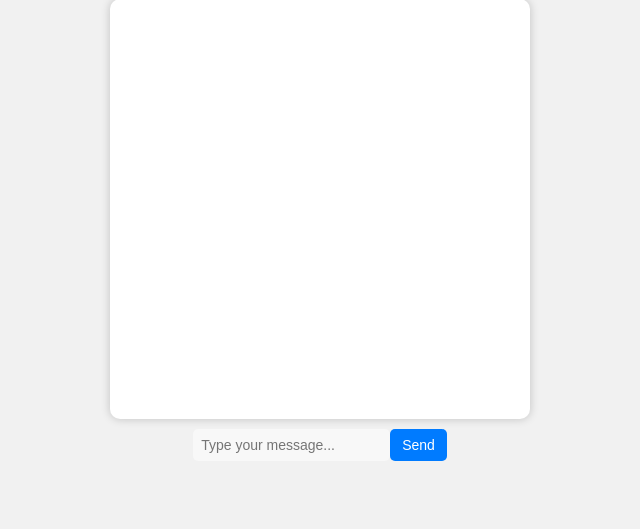
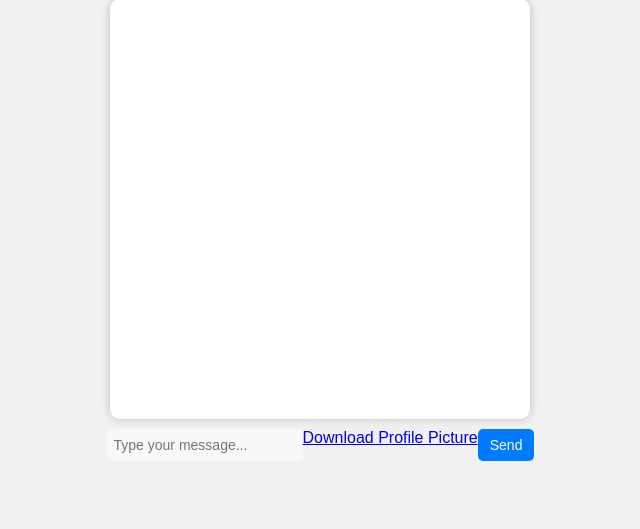
Before and after one commit to EricNdivo/Chatapp, a Django app: page / in a window 1280 px wide. Shown: the part 210-739 px from the top of the page, without its empty margins (320-960 px from the left). Run offline with Django 4.2, Linux system fonts and the light colour scheme.

Commit message:
UI Functionality

```diff
--- a/chatapp/chat/urls.py
+++ b/chatapp/chat/urls.py
@@ -7,6 +7,7 @@ urlpatterns = [
     path('room/<str:room_name>/', views.chat_room, name='chat_room'),
     path('', views.home, name='home'),
     path('chat',views.chat,name='chat'),
-    path('help',views.help,name='help')
+    path('help',views.help,name='help'),
+    path('download-profile-picture/<int:user_id>/',views.download_profile_picture, name='download_profile_picture'),
 
 ]
--- a/chatapp/chat/views.py
+++ b/chatapp/chat/views.py
@@ -3,6 +3,10 @@ from django.shortcuts import render
 from django.shortcuts import render
 from django.shortcuts import render
 from .consumers import ImageConsumer
+from django.http import FileResponse
+from django.shortcuts import get_object_or_404
+from chat.models import UserProfile
+
 def chat_room(request, room_name):
     return render(request, 'chat/chat.html', {'room_name': room_name})
 
@@ -26,7 +30,27 @@ def send_image(request):
 
     return render(request, 'image_sent.html')
 
+#Function to download pdf file(Not priority)
+"""def pdf(request):
+    print(request.user)
+    pdf_path =  os.path(pdf_file)"""
 
-def pdf(request):
-    print(request.user)
-    pdf_path =  os.path(pdf_file)
+
+#Function to view active users
+"""def users(request):
+    print(request.user)"""
+
+#Fuction to add a profile picture
+"""def profilepicture(request):
+    print(request.user)"""
+
+
+def download_profile_picture(request, user_id):
+    user_profile = get_object_or_404(UserProfile, id=user_id)
+    profile_picture_path = user_profile.profile_picture.path
+    with open(profile_picture_path, 'rb') as picture_file:
+        response = FileResponse(picture_file)
+        response['Content-Type'] = 'image/jpeg'
+        response['Content-Disposition'] = f'attachment; filename="{user_profile.profile_picture.name}"'
+
+        return response
--- a/chatapp/chatapp/urls.py
+++ b/chatapp/chatapp/urls.py
@@ -17,7 +17,7 @@ Including another URLconf
 from django.contrib import admin
 from django.urls import path
 from django.conf.urls import include
-from chat.views import home, chat
+from chat.views import home, chat, download_profile_picture
 
 urlpatterns = [
     path('admin/', admin.site.urls),
--- a/chatapp/templates/home.html
+++ b/chatapp/templates/home.html
@@ -13,6 +13,7 @@
     </div>
     <div id="user-input">
       <input type="text" id="message-input" placeholder="Type your message...">
+      <a href="{% url 'download_profile_picture' user_id=user.id %}">Download Profile Picture</a>
       <button id="send-button">Send</button>
     </div>
   </div>
```
Also changed, not shown: chatapp/chat/models.py (+6 -1 lines).
